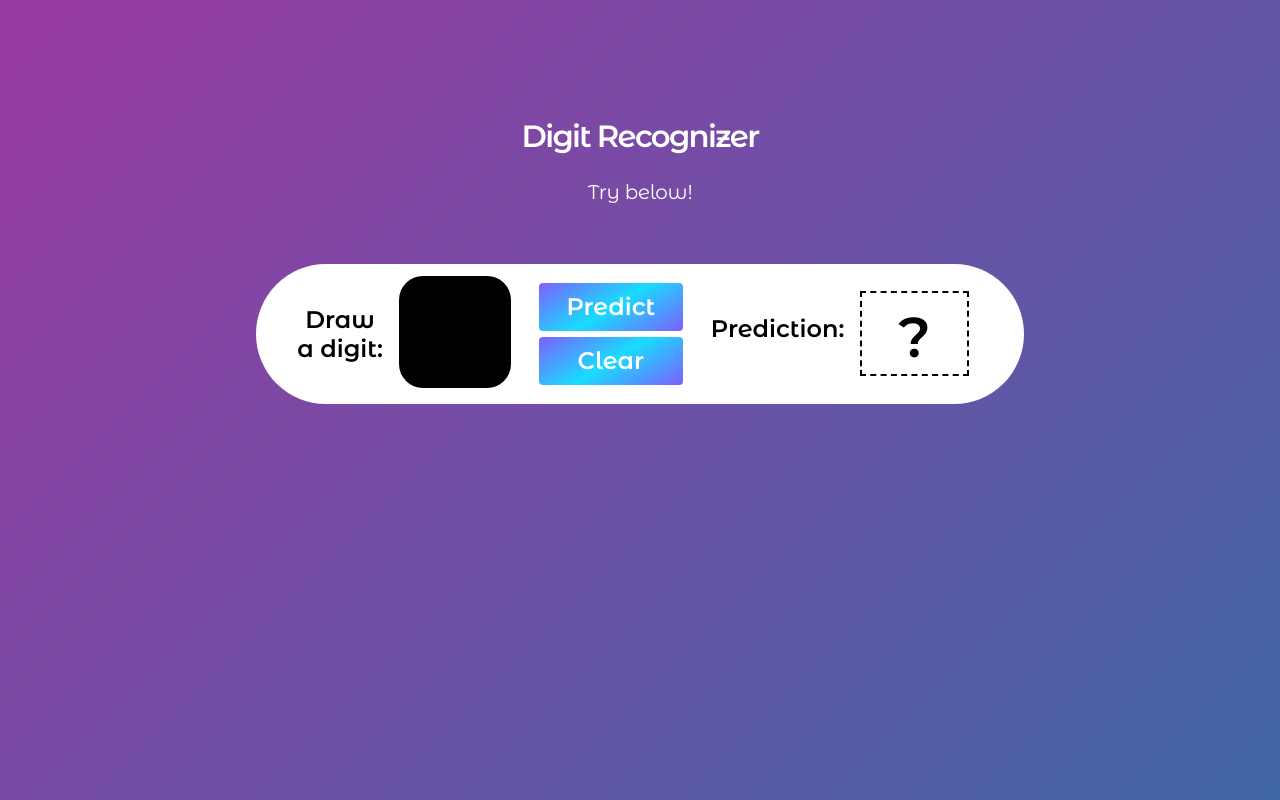
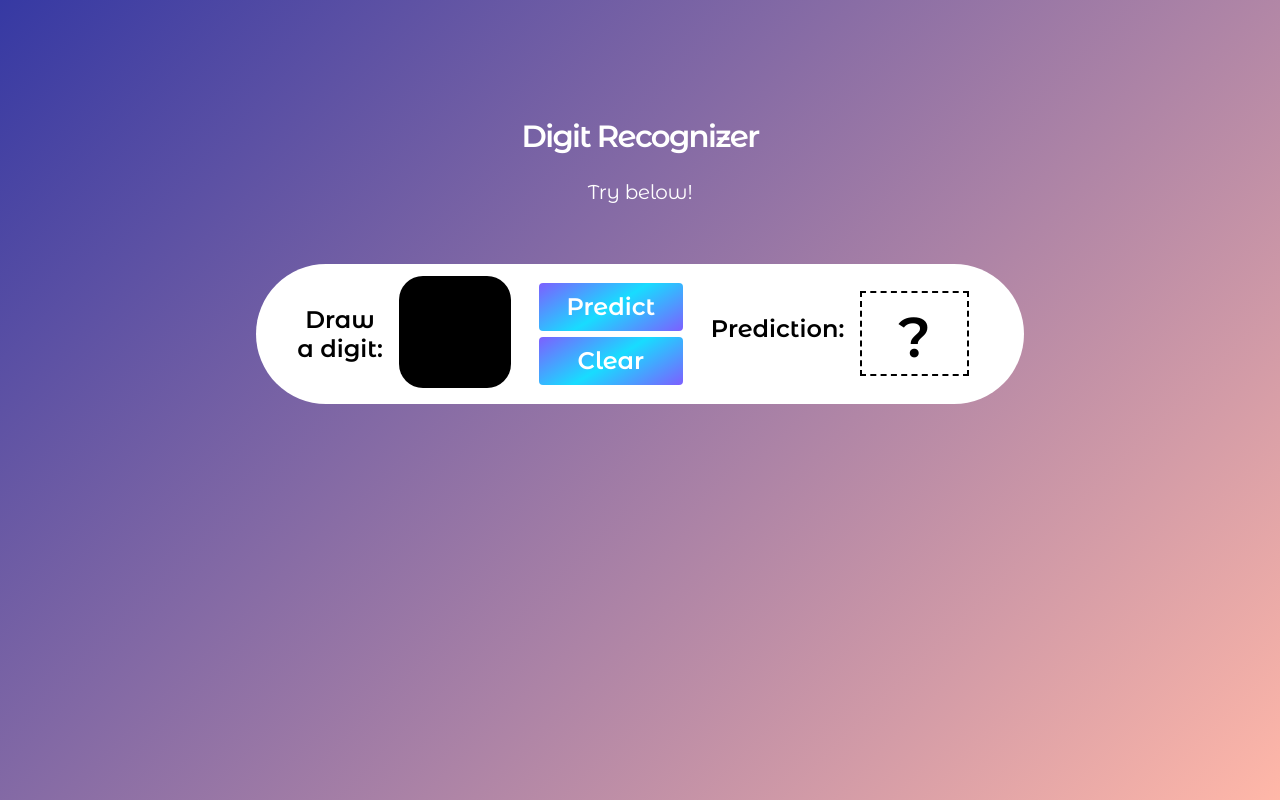
Before and after one commit to amide-inc/digit-recognizer-web-app, a Flask app: page / in a window 1280 px wide. Run offline with Flask 2, Linux system fonts and the light colour scheme; some libraries are stand-ins or nearby versions.

Commit message:
update ui

```diff
--- a/app.py
+++ b/app.py
@@ -40,7 +40,6 @@ def predict_digit():
     input_data = image.astype(np.float32)
     values = model.predict(input_data)
     value = np.argmax(values)
-    print("ok")
     response = {
         "prediction": str(value),
         "confidence": str('0')
--- a/static/style.css
+++ b/static/style.css
@@ -34,13 +34,13 @@ html, body {
     /*padding: 0 26px;*/
     width: 100%;
     height: 100%;
-    background: rgba(154,57,163,1);
-    background: -moz-linear-gradient(-45deg, rgba(154,57,163,1) 0%, rgba(65,103,168,1) 100%);
-    background: -webkit-gradient(left top, right bottom, color-stop(0%, rgba(154,57,163,1)), color-stop(100%, rgba(65,103,168,1)));
-    background: -webkit-linear-gradient(-45deg, rgba(154,57,163,1) 0%, rgba(65,103,168,1) 100%);
-    background: -o-linear-gradient(-45deg, rgba(154,57,163,1) 0%, rgba(65,103,168,1) 100%);
-    background: -ms-linear-gradient(-45deg, rgba(154,57,163,1) 0%, rgba(65,103,168,1) 100%);
-    background: linear-gradient(135deg, rgba(154,57,163,1) 0%, rgba(65,103,168,1) 100%);
+    background: rgba(154,157,163,1);
+    background: -moz-linear-gradient(-45deg, rgba(54,57,163,1) 0%, rgba(255,163,168,1) 100%);
+    background: -webkit-gradient(left top, right bottom, color-stop(0%, rgba(254,57,163,1)), color-stop(100%, rgba(65,103,168,1)));
+    background: -webkit-linear-gradient(-45deg, rgba(54,57,163,1) 0%, rgba(255,103,168,1) 100%);
+    background: -o-linear-gradient(-45deg, rgba(54,57,163,1) 0%, rgba(255,103,168,1) 100%);
+    background: -ms-linear-gradient(-45deg, rgba(54,57,163,1) 0%, rgba(255,103,168,1) 100%);
+    background: linear-gradient(135deg, rgba(54,57,163,1) 0%, rgba(255,183,168,1) 100%);
     /*filter: progid:DXImageTransform.Microsoft.gradient( startColorstr='#9a39a3', endColorstr='#4167a8', GradientType=1 );*/
   }
   h1 {
```
